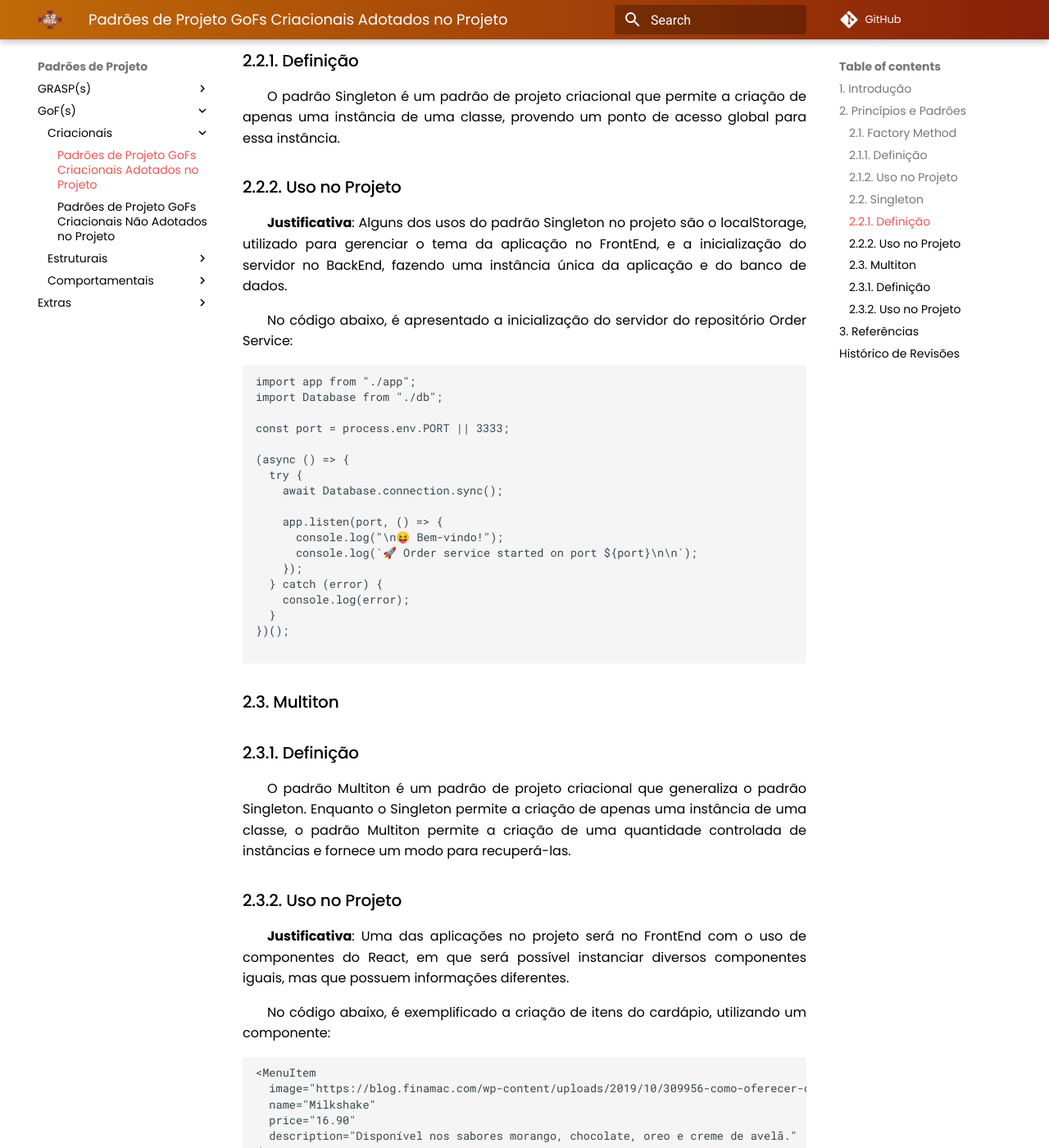
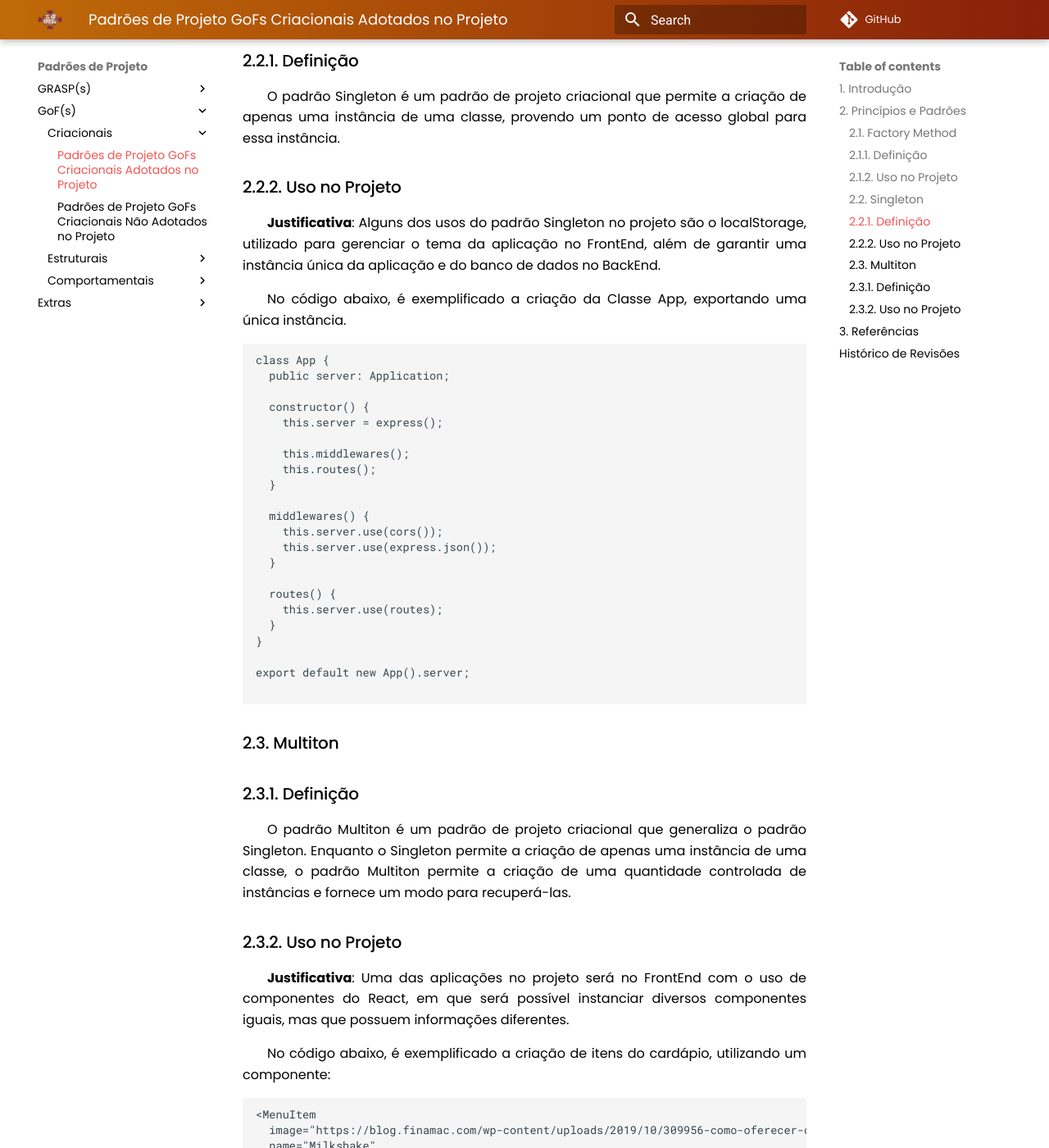
Before and after one commit to UnBArqDsw2021-1/2021.1_G02_TaNaMesa_docs, an MkDocs documentation site: the page built from docs/3-Padroes-de-Projeto/GoFs/Criacionais/Padroes-Adotados-no-Projeto.md, in a window 1280 px wide and 1400 px high, scrolled down 2077 px. Shown: the whole window at 82% size. Built offline with MkDocs 1.6.1 and Material for MkDocs 9.7.7, drawn with Linux system fonts in a browser that asks for light colours; comment, search, counter and statistics services are not loaded; some of the changed text lies outside the part shown.

Commit message:
(#107) Alterando exemplo do padrão Singleton

````diff
--- a/docs/3-Padroes-de-Projeto/GoFs/Criacionais/Padroes-Adotados-no-Projeto.md
+++ b/docs/3-Padroes-de-Projeto/GoFs/Criacionais/Padroes-Adotados-no-Projeto.md
@@ -83,29 +83,34 @@ instância de uma classe, provendo um ponto de acesso global para essa instânci
 ### 2.2.2. Uso no Projeto
 
 **Justificativa**: Alguns dos usos do padrão Singleton no projeto são o localStorage,
-utilizado para gerenciar o tema da aplicação no FrontEnd, e a inicialização do servidor
-no BackEnd, fazendo uma instância única da aplicação e do banco de dados.
+utilizado para gerenciar o tema da aplicação no FrontEnd, além de garantir uma instância
+única da aplicação e do banco de dados no BackEnd.
 
-No código abaixo, é apresentado a inicialização do servidor do repositório Order Service:
+No código abaixo, é exemplificado a criação da Classe App, exportando uma única
+instância.
 
 ```js
-import app from "./app";
-import Database from "./db";
+class App {
+  public server: Application;
 
-const port = process.env.PORT || 3333;
+  constructor() {
+    this.server = express();
 
-(async () => {
-  try {
-    await Database.connection.sync();
+    this.middlewares();
+    this.routes();
+  }
 
-    app.listen(port, () => {
-      console.log("\n😝 Bem-vindo!");
-      console.log(`🚀 Order service started on port ${port}\n\n`);
-    });
-  } catch (error) {
-    console.log(error);
+  middlewares() {
+    this.server.use(cors());
+    this.server.use(express.json());
   }
-})();
+
+  routes() {
+    this.server.use(routes);
+  }
+}
+
+export default new App().server;
 
 ```
 
````
Also changed, not shown: other parts of docs/3-Padroes-de-Projeto/GoFs/Criacionais/Padroes-Adotados-no-Projeto.md (+1 -0 lines).
